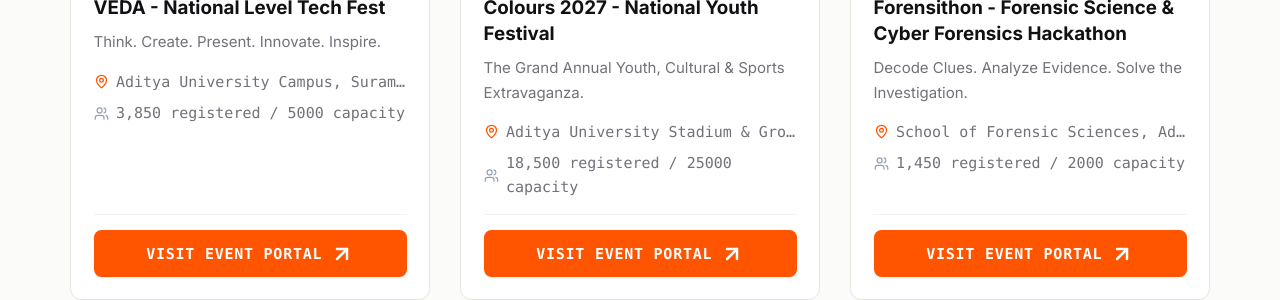
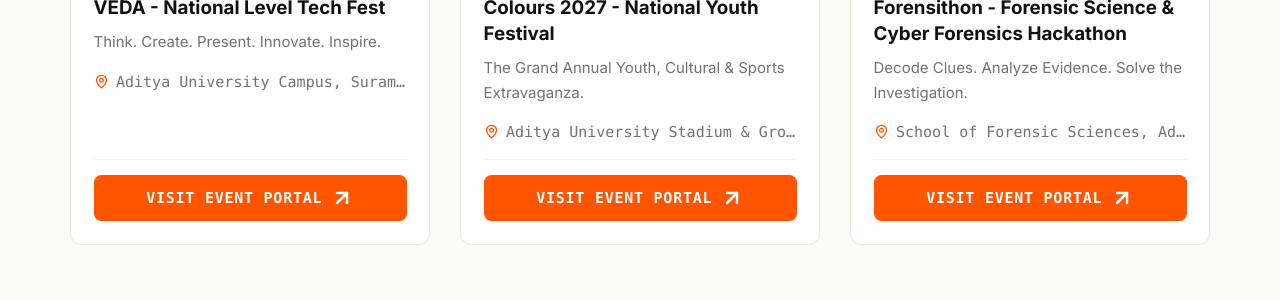
Before and after one commit to gokedasimhadri/centralevents-frontend, a React (Vite) app: page / in a window 1280 px wide. Shown: the part 432-732 px from the top of the page. Built offline with nearby package versions, Linux system fonts and the light colour scheme.

Commit message:
Remove registered and capacity counts from cards

```diff
--- a/src/components/EventCard.jsx
+++ b/src/components/EventCard.jsx
@@ -1,5 +1,5 @@
 import React from 'react';
-import { Calendar, MapPin, Users, Heart, ArrowUpRight } from 'lucide-react';
+import { Calendar, MapPin, Heart, ArrowUpRight } from 'lucide-react';
 
 export default function EventCard({
   event,
@@ -90,14 +90,10 @@ export default function EventCard({
             {event.tagline || event.description}
           </p>
 
-          <div className="mt-4 space-y-2 text-[15px] font-mono text-[#71717A]">
+          <div className="mt-4 text-[15px] font-mono text-[#71717A]">
             <div className="flex items-center gap-2 truncate">
               <MapPin className="w-4 h-4 text-[#FF5500] shrink-0" />
               <span className="truncate">{event.location}</span>
-            </div>
-            <div className="flex items-center gap-2">
-              <Users className="w-4 h-4 text-slate-400 shrink-0" />
-              <span>{event.attendees?.toLocaleString()} registered / {event.capacity} capacity</span>
             </div>
           </div>
         </div>
```
